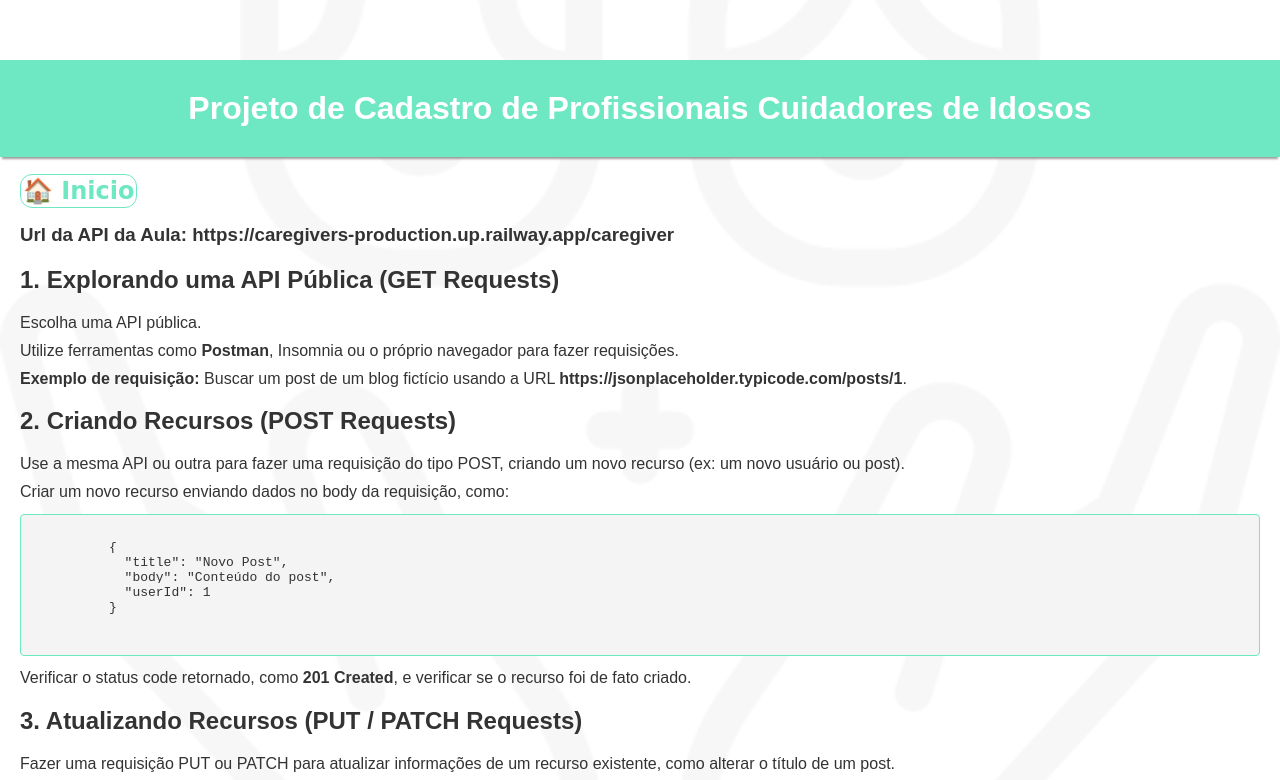
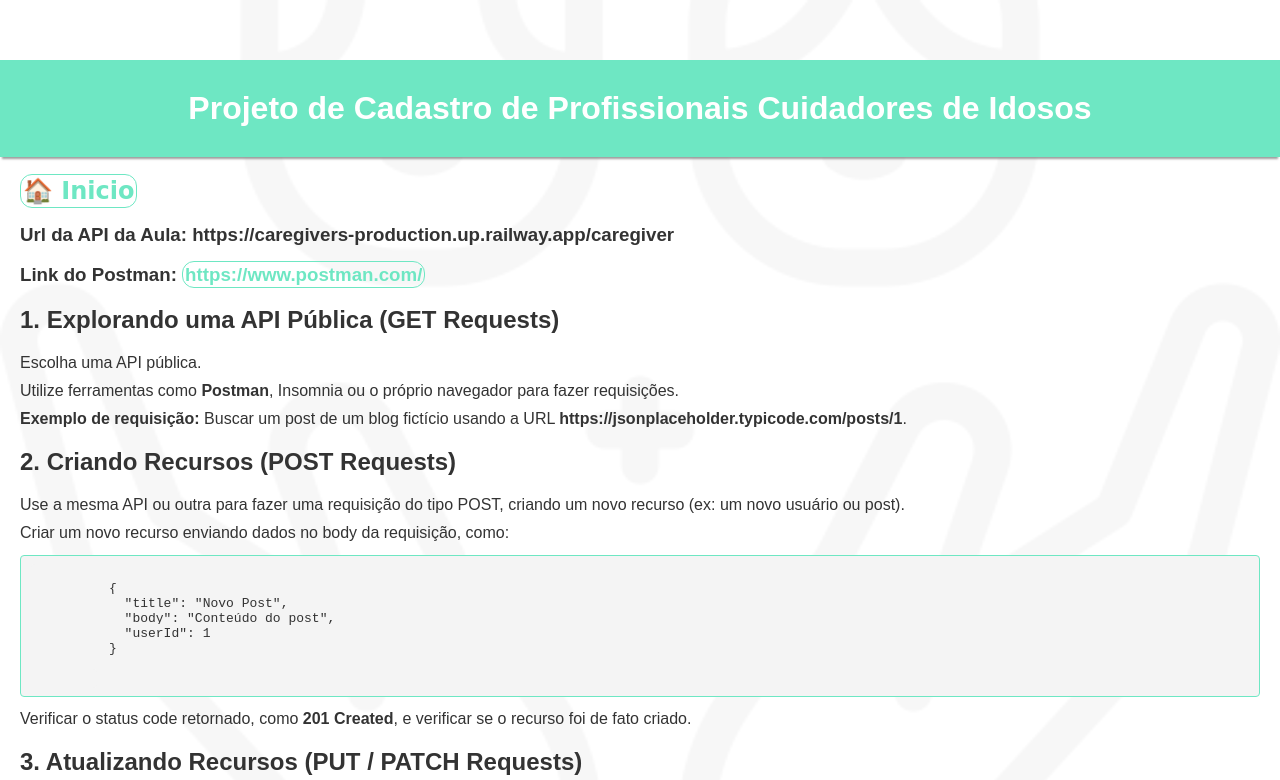
Before and after one commit to tekuan/tekuan.github.io, a plain HTML site: page caci/task3.html in a window 1280 px wide. Shown: the top 780 px of the page. Drawn offline with Linux system fonts and the light colour scheme; a web font is replaced by a local one.

Commit message:
update more links

```diff
--- a/caci/task3.html
+++ b/caci/task3.html
@@ -44,6 +44,7 @@
   <main>
     <a href="index.html" class="title" title="Voltar para a Home">🏠 Inicio</a>
     <h3>Url da API da Aula: <strong>https://caregivers-production.up.railway.app/caregiver</strong></h3>
+    <h3>Link do Postman: <a href="https://www.postman.com/">https://www.postman.com/</a></h3>
     <h2>1. Explorando uma API Pública (GET Requests)</h2>
     <ul>
       <li>Escolha uma API pública.</li>
```
